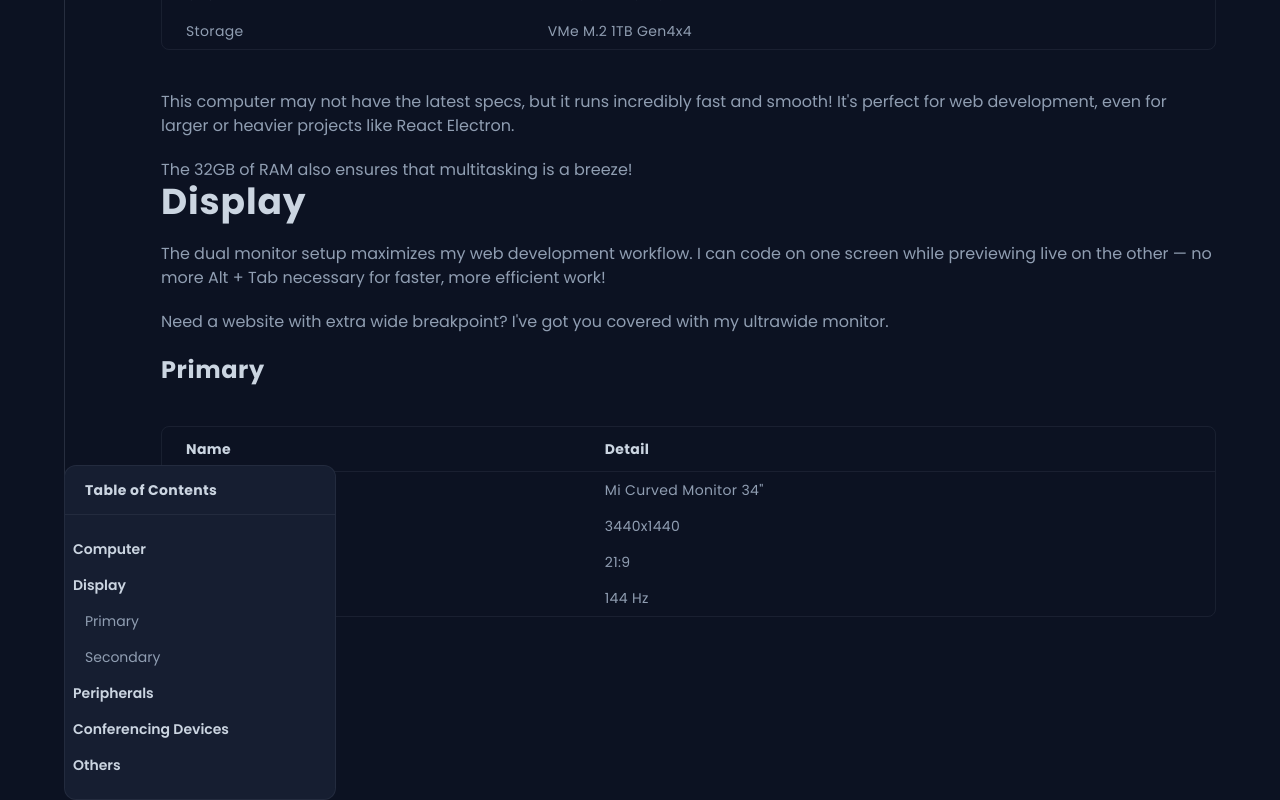
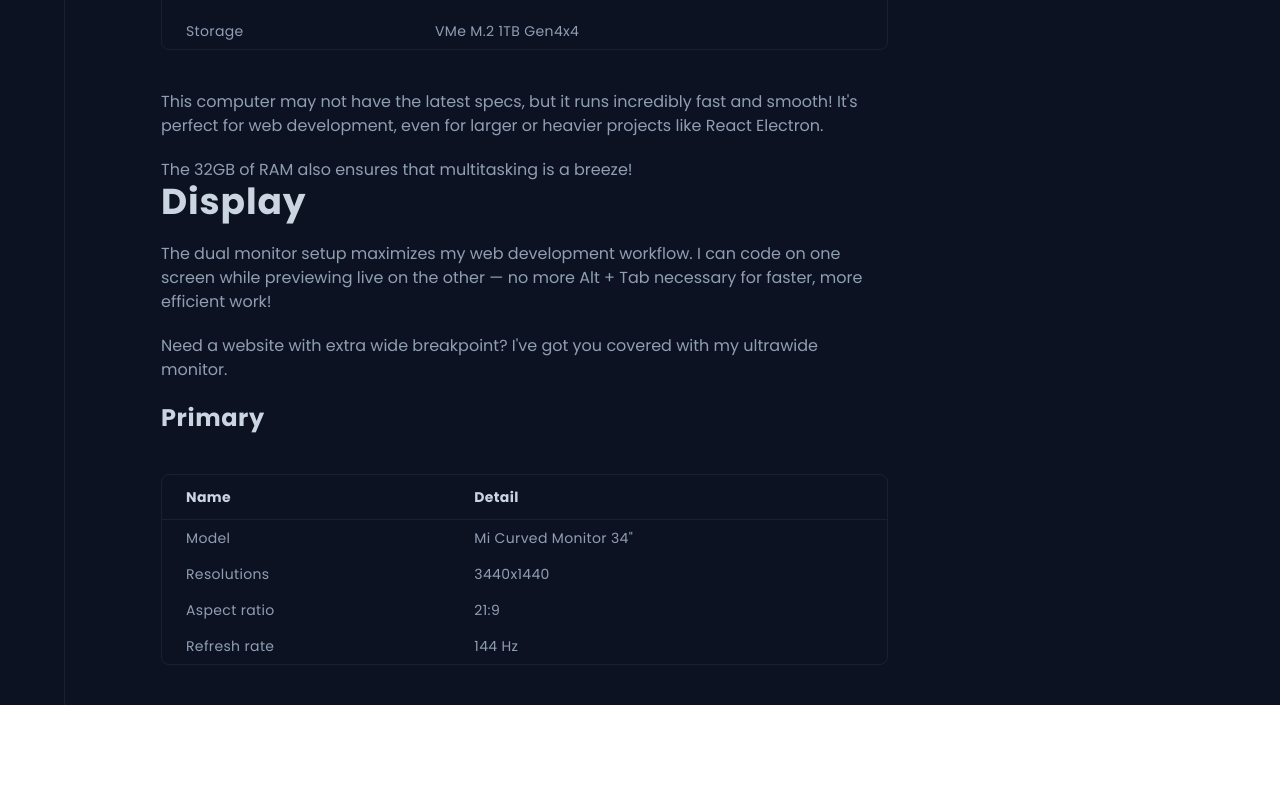
Before and after one commit to ImJars/Development-full-coding, a React (Vite) app: page /services in a window 1280 px wide. Shown: the part 697-1497 px from the top of the page. After the commit the page ends 1402 px from the top, so only its background shows below. Built offline with nearby package versions, Linux system fonts and the light colour scheme.

Commit message:
Update services.jsx

```diff
--- a/src/services.jsx
+++ b/src/services.jsx
@@ -47,8 +47,8 @@ function Services() {
               </div>
             </ServicesSection>
             <ServicesSection>
-              <div className="content-wrapped block mx-auto">
-                <div className="mx-5 sm:mx-0 border-l pl-24 border-text-general border-opacity-20">
+              <div className="content-wrapped mx-auto flex space-x-14">
+                <div className="mx-5 sm:mx-0 border-l pl-24 border-text-general border-opacity-10">
                   <p className="text-text-general tracking-wide">
                     One of the most important things for me when working from
                     home is having the right tools. So, let's start with my main
@@ -82,10 +82,6 @@ function Services() {
                   </h1>
                   <TablePrimary />
                 </div>
-              </div>
-            </ServicesSection>
-          </div>
-          <div>
                 <IndexStudio
                   subtitle_1={"Computer"}
                   subtitle_2={"Display"}
@@ -96,6 +92,8 @@ function Services() {
                   subtitle_5={"Others"}
                 />
               </div>
+            </ServicesSection>
+          </div>
         </section>
       </Wraped>
     </>
```
Lines whose indentation alone changed are shown as unchanged.
